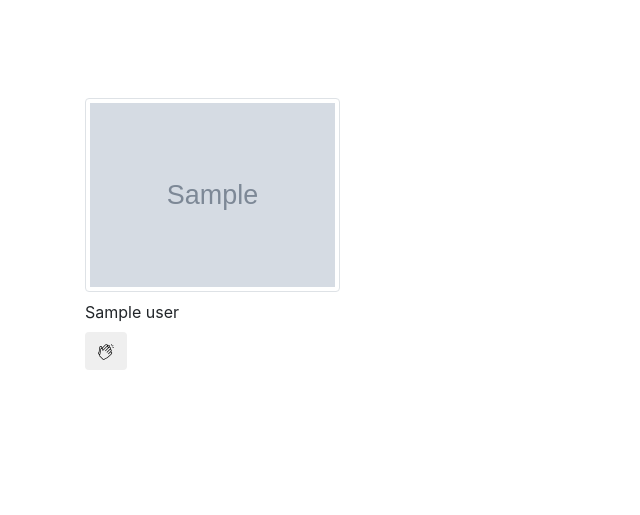
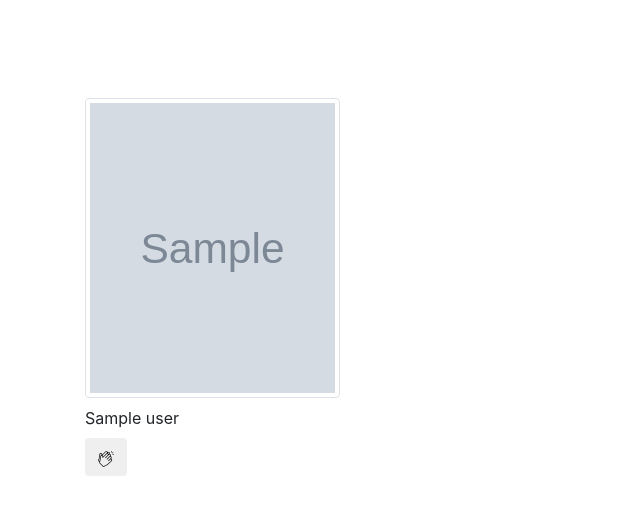
Before and after one commit to emilarran/small-voting-app, a Django app: template votefattest/voting/templates/voting/vote.html in a window 1280 px wide. Shown: the part 94-609 px from the top of the page, without its empty margins (0-640 px from the left). Run offline with Django 3.2, Linux system fonts and the light colour scheme; the template is opened without the code that fills it: most values are stand-ins (such as "Sample title", 1, 10 or a date in 2020); grey boxes marked "Sample" are stand-in pictures; some libraries are stand-ins or nearby versions.

Commit message:
Image height

```diff
--- a/votefattest/voting/templates/voting/vote.html
+++ b/votefattest/voting/templates/voting/vote.html
@@ -31,7 +31,7 @@
     {% for profile in profiles %}
       <div class="col-lg-3 col-md-4 col-xs-6">
         <a href="#" class="d-block mb-2 h-60">
-          <img class="img-fluid img-thumbnail" src="{{ profile.image_url }}" alt="">
+          <img class="img-fluid img-thumbnail" src="{{ profile.image_url }}" alt="" style="height: 300px;">
         </a>
         <p class="mb-2">{{ profile.user.get_full_name }}</p>
         <button type="button" class="js-clap btn mb-3" data-id="{{ profile.id }}"><img src="/images/clap.png" /></button>
```
